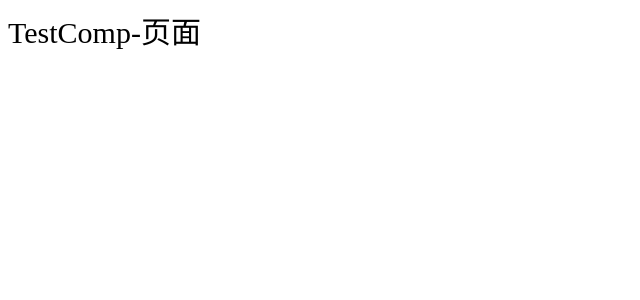
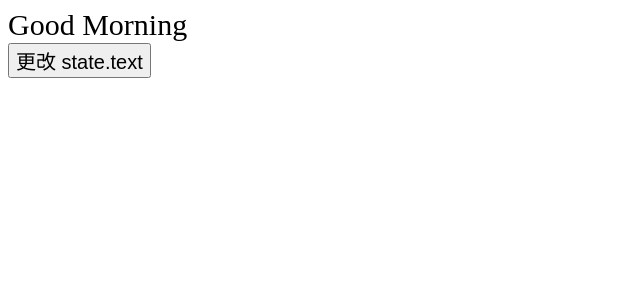
Before and after one commit to halfmoonvic/react-base, a React app: page / in a window 1280 px wide. Shown: the top 300 px of the page, without its empty margins (0-640 px from the left). Built offline with nearby package versions, Linux system fonts and the light colour scheme.

Commit message:
release(v4): state 的声明，及其修改

```diff
--- a/src/App.js
+++ b/src/App.js
@@ -1,13 +1,26 @@
 import React, { Component } from 'react';
 
-import TestComp from './comp.js'
+class App extends Component {
+  constructor(props) {
+    super(props)
+    this.state = {
+      flag: true
+    }
 
-class App extends Component {
+    // this.handleClick = this.handleClick.bind(this)
+  }
+  handleClick() {
+    console.log('this: ', this)
+
+    this.setState({
+      flag: !this.state.flag
+    })
+  }
   render() {
     return (
       <div className="app">
-        <TestComp></TestComp>
-        {/*<testcomp>啊哈哈哈</testcomp>*/}
+        <div>{this.state.flag ? 'Good Morning' : 'Good Afternoon'}</div>
+        <button onClick={this.handleClick}>更改 state.text</button>
       </div>
     )
   }
--- a/src/comp.js
+++ /dev/null
@@ -1,14 +0,0 @@
-import React, { Component } from 'react'
-
-// 1. 组件名称
-// 2. 顶层标签
-
-class TestComp extends React.Component {
-  render() {
-    return (
-      <div>TestComp-页面</div>
-    )
-  }
-}
-
-export default TestComp
--- a/src/style.scss
+++ b/src/style.scss
@@ -10,4 +10,7 @@
   // @include flex(center, center, column);
   font-size: 30px;
   // color: red;
+  button {
+    font-size: 20px;
+  }
 }
```
Also changed, not shown: 1 other file (tests, documents, lock files or other folders).
